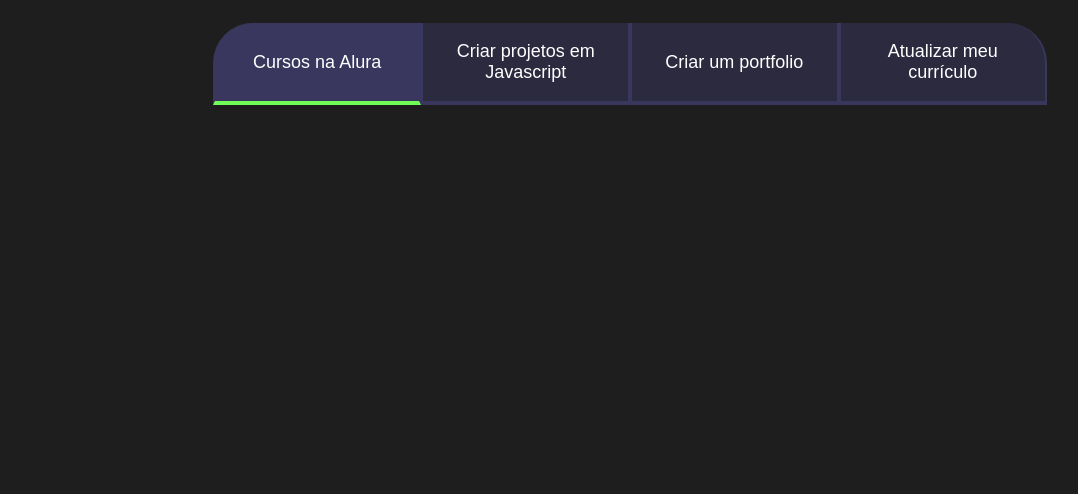
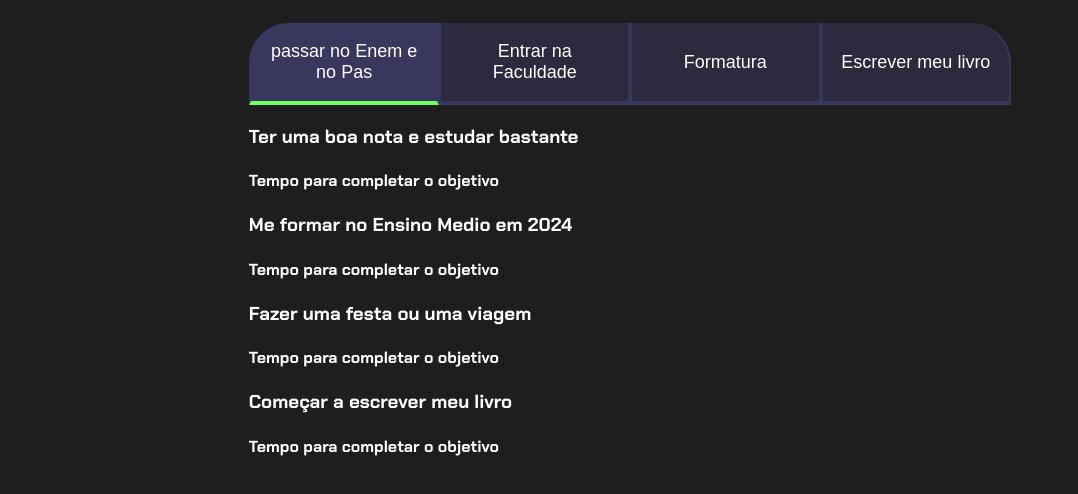
Before and after one commit to ellenforner/Projeto-de-vida-3A, a plain HTML site: page index.html in a window 1280 px wide. Shown: the part 80-574 px from the top of the page, without its empty margins (10-1088 px from the left). Drawn offline with Linux system fonts and the light colour scheme.

Commit message:
Objetivos

```diff
--- a/index.html
+++ b/index.html
@@ -9,13 +9,33 @@
 <body>
     <section class="conteudo-principal">
         <h2 class="titulo-principal">Meus Objetivos do ano<span>_</span></h2>
-        <div class="botoes">
-            <button class="botao ativo">Cursos na Alura</button>
-            <button class="botao">Criar projetos em Javascript</button>
-            <button class="botao">Criar um portfolio</button>
-            <button class="botao">Atualizar meu currículo</button>
+        <div class="conteudo">
+            <div class="botoes">
+                <button class="botao ativo">passar no Enem e no Pas</button>
+                <button class="botao">Entrar na Faculdade</button>
+                <button class="botao">Formatura</button>
+                <button class="botao">Escrever meu livro</button>
+            </div>
+            <div class="abas-textos">
+                <div class="aba-conteudo">
+                    <h3 class="aba-conteudo-titulo-principal">Ter uma boa nota e estudar bastante</h3>
+                    <h4 class="aba-conteudo-titulo-secundario">Tempo para completar o objetivo</h4>
+                </div>
+                <div class="aba-conteudo">
+                    <h3 class="aba-conteudo-titulo-principal">Me formar no Ensino Medio em 2024</h3>
+                    <h4 class="aba-conteudo-titulo-secundario">Tempo para completar o objetivo</h4>
+                </div>
+                <div class="aba-conteudo">
+                    <h3 class="aba-conteudo-titulo-principal">Fazer uma festa ou uma viagem</h3>
+                    <h4 class="aba-conteudo-titulo-secundario">Tempo para completar o objetivo</h4>
+                </div>
+                <div class="aba-conteudo">
+                    <h3 class="aba-conteudo-titulo-principal">Começar a escrever meu livro</h3>
+                    <h4 class="aba-conteudo-titulo-secundario">Tempo para completar o objetivo</h4>
+                </div>
+            </div>
+        </div>
 
-        </div>
 </section>
 <script src="main.js"></script>
 </body>
```
